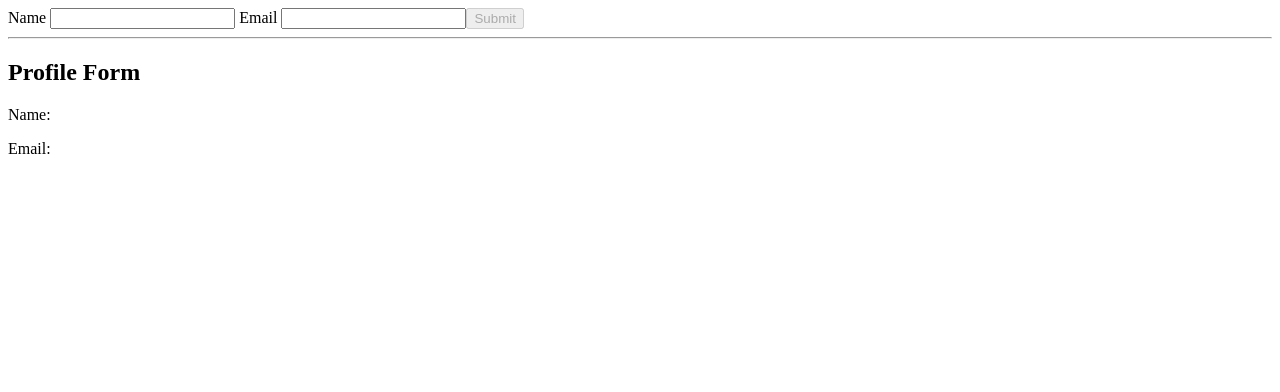
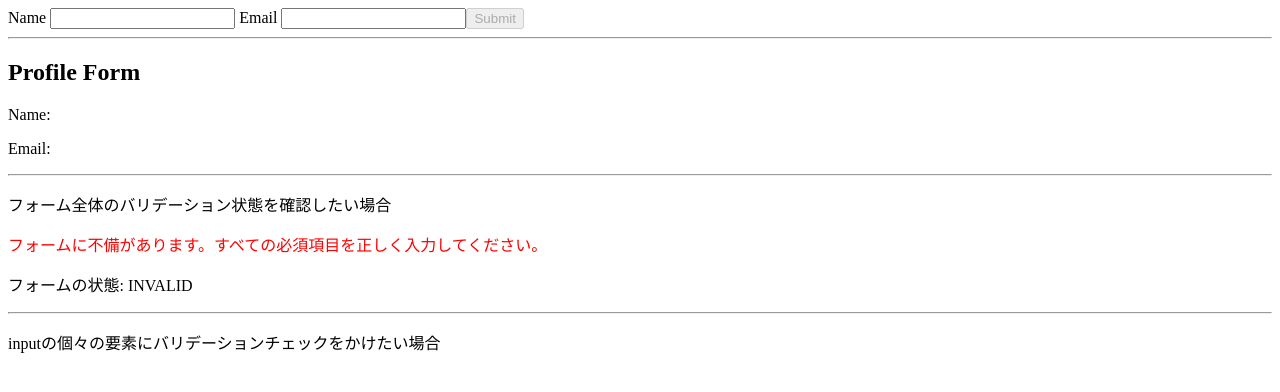
Before and after one commit to rooreckless/typescript-learn-fastest-udemy, an Angular app in the folder project_angular_01/: page / in a window 1280 px wide. Shown: the top 392 px of the page. Built offline with nearby package versions, Linux system fonts and the light colour scheme.

Commit message:
【余談】フォーム単位でのバリデーション結果を描画。フォームのバリデーション状態を描画。フォーム内の個々のinputの状態もバリデーション結果を描画できるようにした。

```diff
--- a/project_angular_01/src/app/app.ts
+++ b/project_angular_01/src/app/app.ts
@@ -39,6 +39,19 @@ import { ReactiveFormsModule, FormControl, FormGroup,Validators } from '@angular
     <h2>Profile Form</h2>
     <p>Name: {{ profileForm.value.name }}</p>
     <p>Email: {{ profileForm.value.email }}</p>
+    <hr>
+    <p>フォーム全体のバリデーション状態を確認したい場合</p>
+    @if(!profileForm.valid){
+      <p style="color:red;">フォームに不備があります。すべての必須項目を正しく入力してください。</p>
+      }
+    <p >
+      フォームの状態: {{ profileForm.status }}
+    </p>
+
+    <hr/>
+    <p>inputの個々の要素にバリデーションチェックをかけたい場合</p>
+    @if(profileForm.controls.name.touched && profileForm.controls.name.errors?.['required']){
+      <p style="color:red;">Nameは必須入力です。</p>}
   `,
   // ↑フォームに入力さらた値は、formGroup属性にバインドされた変数.value.プロパティ名で取得できる。
   // ↑【追加】buttonタグに[disabled]属性を追加し、フォーム全体のバリデーション状態がvalidでない場合はボタンを無効化するようにした。
```
